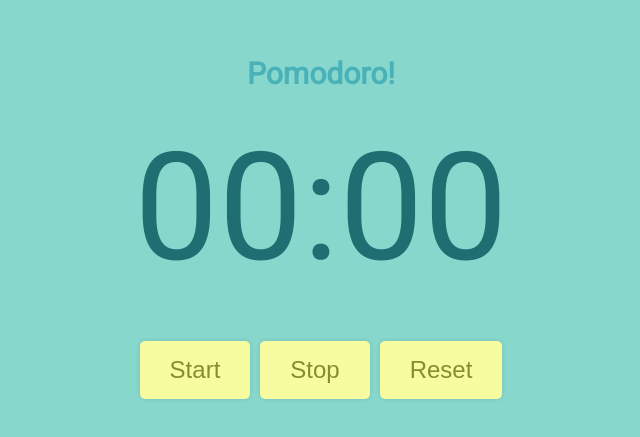
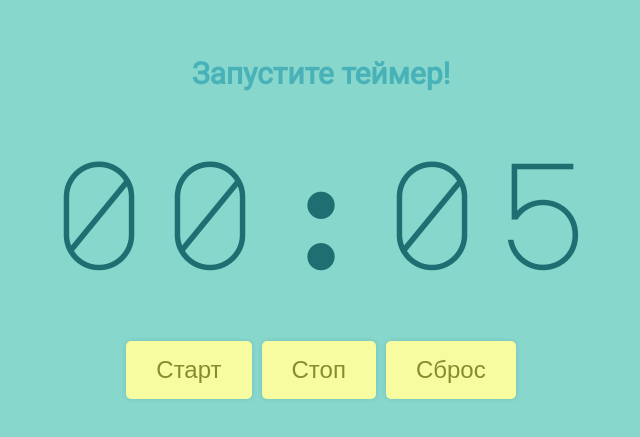
Before and after one commit to webdevkirill/pomodoro-app-react, a React (Create React App) app: page / in a window 1280 px wide. Shown: the part 175-612 px from the top of the page, without its empty margins (319-959 px from the left). Built offline with nearby package versions, Linux system fonts and the light colour scheme.

Commit message:
Добавляет функционал для запуска таймера

```diff
--- a/src/App.css
+++ b/src/App.css
@@ -1,3 +1,4 @@
+@import url("https://fonts.googleapis.com/css2?family=Major+Mono+Display&display=swap");
 @import url("https://fonts.googleapis.com/css2?family=Roboto&display=swap");
 
 * {
@@ -31,6 +32,7 @@ h2 {
 }
 
 .timer {
+	font-family: "Major Mono Display", monospace;
 	color: #1f6e72;
 	font-size: 150px;
 	margin-bottom: 20px;
--- a/src/App.js
+++ b/src/App.js
@@ -1,21 +1,39 @@
-import React from "react";
-import "./App.css";
+import React, { useState } from 'react';
+import './App.css';
+import { padTime } from './utils';
 
 export default function App() {
+	const [title, setTile] = useState('Запустите теймер!');
+	const [timeLeft, setTimeLeft] = useState(5);
+
+	const minutes = padTime(Math.floor(timeLeft / 60));
+	const seconds = padTime(timeLeft - minutes * 60);
+
+	const startTimer = () => {
+		const timer = setInterval(() => {
+			setTimeLeft((timeLeft) => {
+				if (timeLeft >= 1) {
+					return timeLeft - 1;
+				}
+				return 0;
+			});
+		}, 1000);
+	};
+
 	return (
-		<div className="app">
-			<h2>Pomodoro!</h2>
+		<div className='app'>
+			<h2>{title}</h2>
 
-			<div className="timer">
-				<span>00</span>
+			<div className='timer'>
+				<span>{minutes}</span>
 				<span>:</span>
-				<span>00</span>
+				<span>{seconds}</span>
 			</div>
 
-			<div className="buttons">
-				<button>Start</button>
-				<button>Stop</button>
-				<button>Reset</button>
+			<div className='buttons'>
+				<button onClick={startTimer}>Старт</button>
+				<button>Стоп</button>
+				<button>Сброс</button>
 			</div>
 		</div>
 	);
--- /dev/null
+++ b/src/utils.js
@@ -0,0 +1,3 @@
+export const padTime = (time) => {
+	return time.toString().padStart(2, '0');
+};
```
